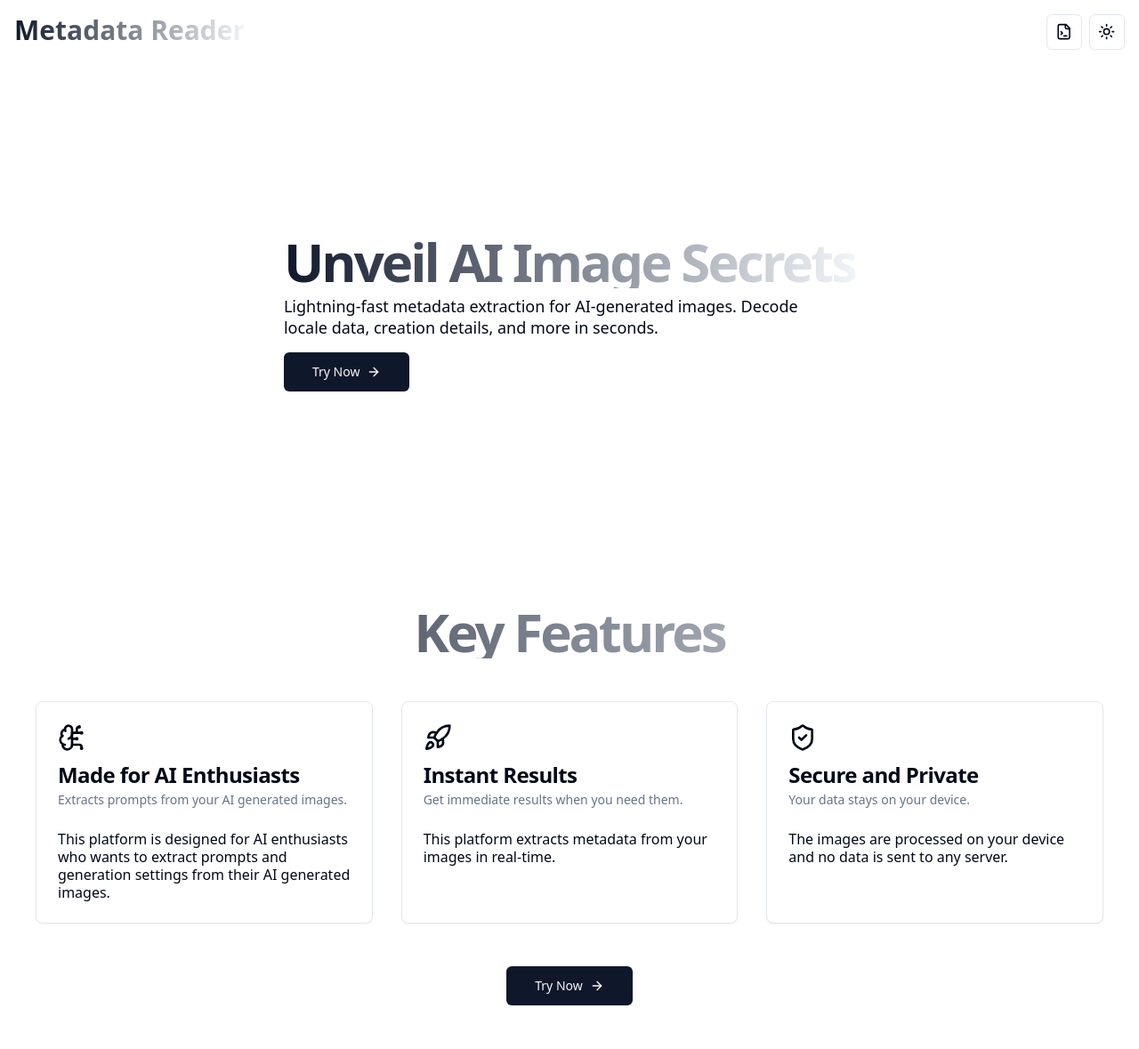
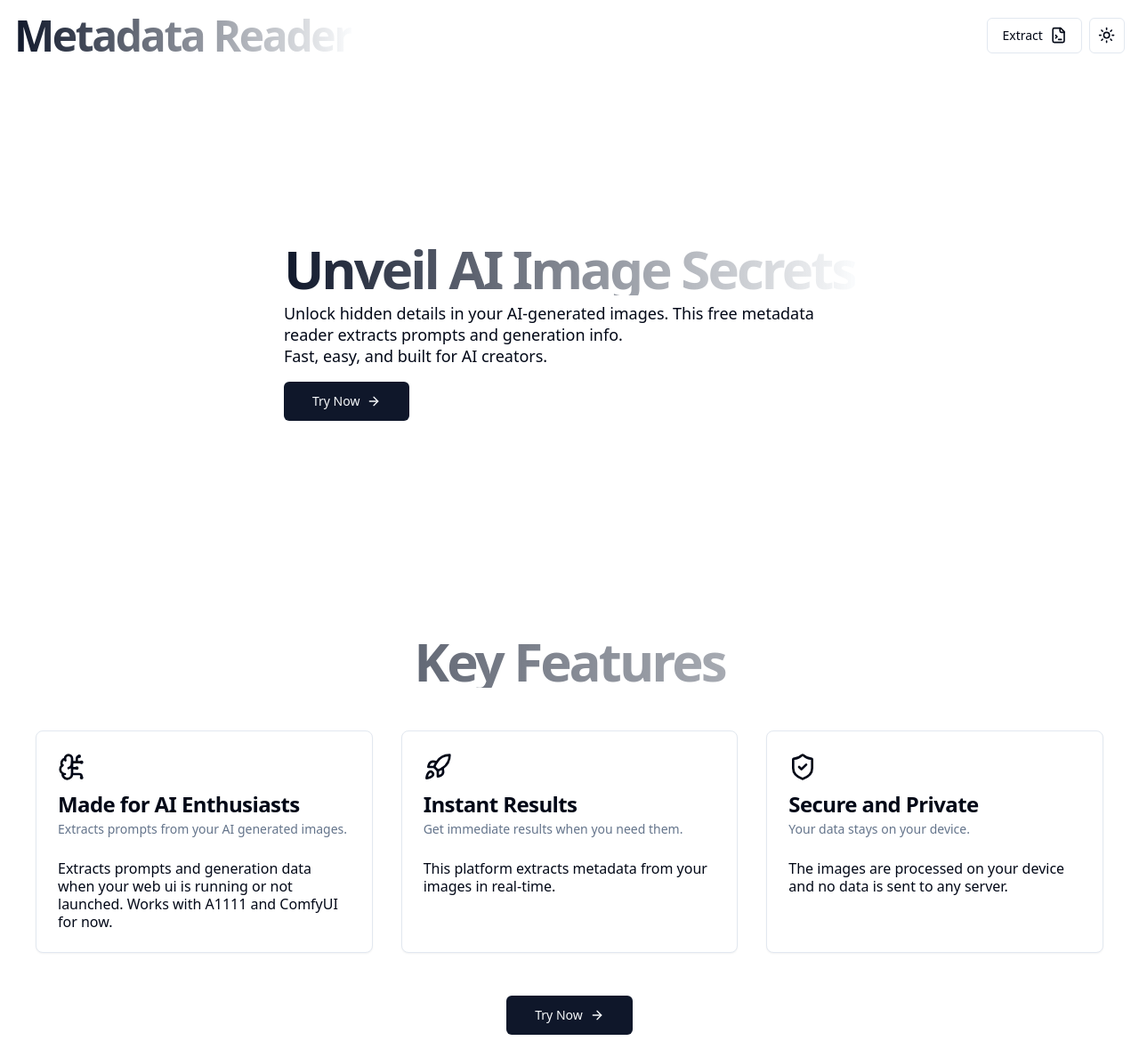
Before and after one commit to Thomas97417/metadata-reader, a Next.js app: page / in a window 1280 px wide. Shown: the whole page at 89% size. Before the commit the page ends 1146 px from the top, so only its background shows below. Built offline with nearby package versions, Linux system fonts and the light colour scheme.

Commit message:
improved design and changed text

```diff
--- a/app/metadata/page.tsx
+++ b/app/metadata/page.tsx
@@ -11,6 +11,9 @@ export default function Home() {
   return (
     <>
       <div className="w-full px-4 my-16">
+        <p className="text-xl font-medium">
+          Upload an image to read its metadata.
+        </p>
         <ImageUploader
           setMetadata={setMetadata}
           setImageUrl={setImageUrl}
--- a/components/Header.tsx
+++ b/components/Header.tsx
@@ -6,11 +6,11 @@ const Header = () => {
   return (
     <div className="m-4 flex justify-between">
       <Link href="/">
-        <h1 className="font-bold text-3xl bg-clip-text text-transparent bg-gradient-to-r from-primary to-secondary">
+        <h1 className="font-bold text-5xl tracking-tighter bg-clip-text text-transparent bg-gradient-to-r from-primary to-secondary/35">
           Metadata Reader
         </h1>
       </Link>
-      <div className="flex items-center gap-2">
+      <div className="flex flex-col xs:flex-row items-end xs:items-center gap-2">
         <MetadataLinkButton />
         <ModeToggle />
       </div>
--- a/components/Hero.tsx
+++ b/components/Hero.tsx
@@ -5,13 +5,16 @@ const Hero = () => {
     <div className="flex flex-col justify-center items-center py-24 lg:py-36 xl:py-48">
       <div className="flex flex-col justify-center space-y-4">
         <div className="space-y-2">
-          <h1 className="font-bold tracking-tighter text-5xl xl:text-6xl/none bg-clip-text text-transparent bg-gradient-to-r from-primary to-secondary">
+          <h1 className="font-bold tracking-tighter text-5xl xl:text-6xl/none bg-clip-text text-transparent bg-gradient-to-r from-primary to-secondary/35">
             Unveil AI Image Secrets
           </h1>
           <p className="max-w-[600px] text-lg leading-6 ">
-            Lightning-fast metadata extraction for AI-generated images. Decode
-            locale data, creation details, and more in seconds.
+            Unlock hidden details in your AI-generated images. This free
+            metadata reader extracts prompts and generation info.
           </p>
+          <span className="max-w-[600px] text-lg leading-6">
+            Fast, easy, and built for AI creators.
+          </span>
         </div>
         <div className="flex flex-col gap-2 min-[400px]:flex-row">
           <TryLinkButton />
--- a/components/InfoCard.tsx
+++ b/components/InfoCard.tsx
@@ -23,7 +23,7 @@ export function InfoCard({
   return (
     <Card>
       <CardHeader>
-        <Icon className="w-8 h-8 mb-2" />
+        <Icon className="w-8 h-8 mb-2 " />
         <CardTitle>{title}</CardTitle>
         <CardDescription>{description}</CardDescription>
       </CardHeader>
--- a/components/InfoSection.tsx
+++ b/components/InfoSection.tsx
@@ -7,7 +7,7 @@ const features = [
     title: "Made for AI Enthusiasts",
     description: "Extracts prompts from your AI generated images.",
     content:
-      "This platform is designed for AI enthusiasts who wants to extract prompts and generation settings from their AI generated images. ",
+      "Extracts prompts and generation data when your web ui is running or not launched. Works with A1111 and ComfyUI for now.",
   },
   {
     icon: Rocket,
@@ -28,10 +28,10 @@ export default function InfoSection() {
   return (
     <section className="w-full py-4">
       <div className="container px-4 md:px-6">
-        <h1 className="font-bold tracking-tighter text-5xl xl:text-6xl/none bg-clip-text text-transparent bg-gradient-to-r from-primary to-secondary text-center mb-12">
+        <h1 className="font-bold tracking-tighter text-5xl xl:text-6xl/none bg-clip-text text-transparent bg-gradient-to-r from-primary to-secondary/35 text-center mb-12">
           Key Features
         </h1>
-        <div className="grid grid-cols-1 md:grid-cols-3 gap-8">
+        <div className="grid grid-cols-1 lg:grid-cols-3 gap-8">
           {features.map((feature, index) => (
             <InfoCard key={index} {...feature} />
           ))}
--- a/components/MetadataLinkButton.tsx
+++ b/components/MetadataLinkButton.tsx
@@ -11,7 +11,8 @@ export function MetadataLinkButton() {
 
   return (
     <Link href="/metadata">
-      <Button variant="outline" size="icon">
+      <Button variant="outline" size="default">
+        <span className="mr-2">Extract</span>
         <FileTerminal className="h-[1.2rem] w-[1.2rem] rotate-0 scale-100 transition-all" />
       </Button>
     </Link>
--- a/tailwind.config.ts
+++ b/tailwind.config.ts
@@ -1,13 +1,13 @@
-import type { Config } from "tailwindcss"
+import type { Config } from "tailwindcss";
 
 const config = {
   darkMode: ["class"],
   content: [
-    './pages/**/*.{ts,tsx}',
-    './components/**/*.{ts,tsx}',
-    './app/**/*.{ts,tsx}',
-    './src/**/*.{ts,tsx}',
-	],
+    "./pages/**/*.{ts,tsx}",
+    "./components/**/*.{ts,tsx}",
+    "./app/**/*.{ts,tsx}",
+    "./src/**/*.{ts,tsx}",
+  ],
   prefix: "",
   theme: {
     container: {
@@ -18,6 +18,9 @@ const config = {
       },
     },
     extend: {
+      screens: {
+        xs: "440px",
+      },
       colors: {
         border: "hsl(var(--border))",
         input: "hsl(var(--input))",
@@ -75,6 +78,6 @@ const config = {
     },
   },
   plugins: [require("tailwindcss-animate")],
-} satisfies Config
+} satisfies Config;
 
-export default config
+export default config;
```
